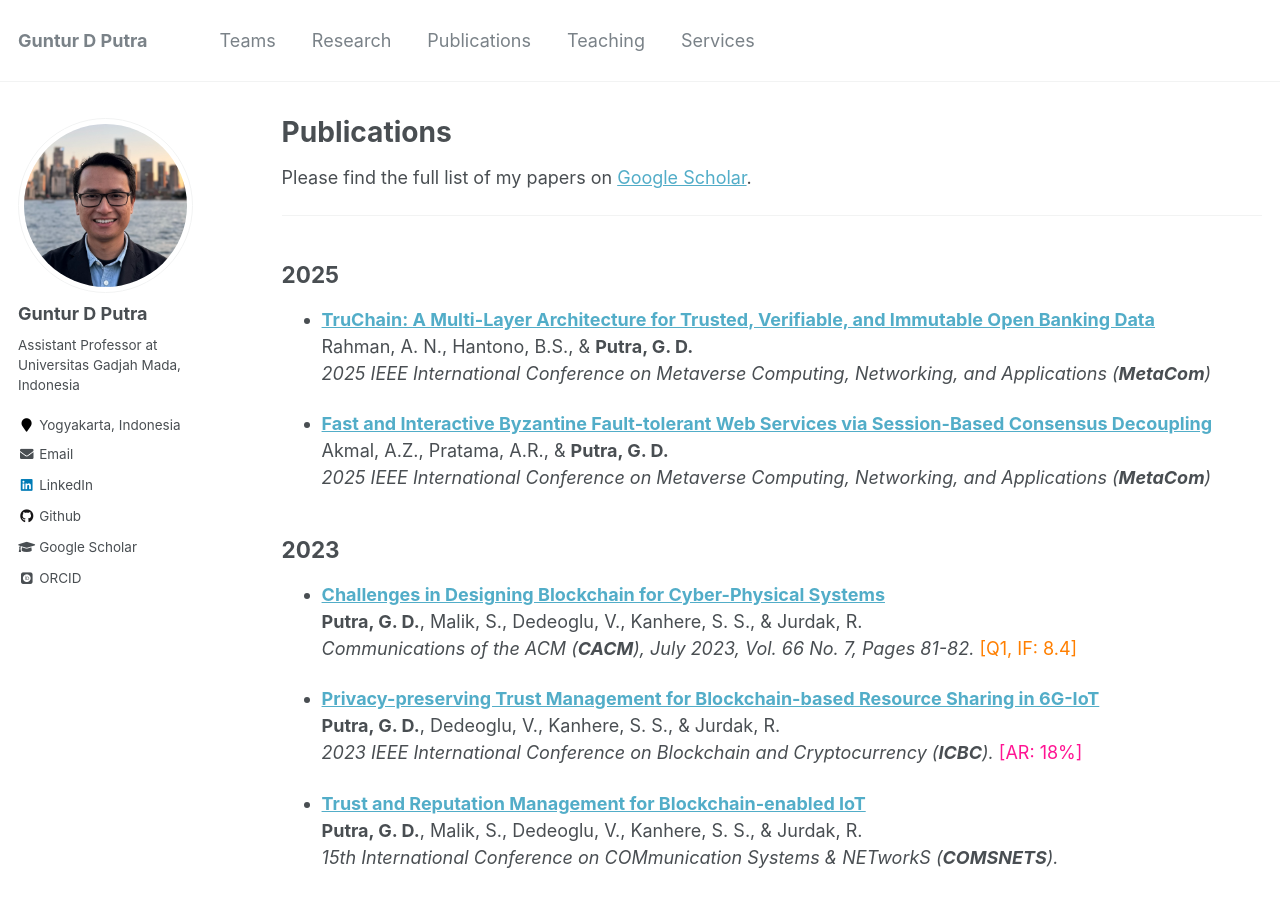
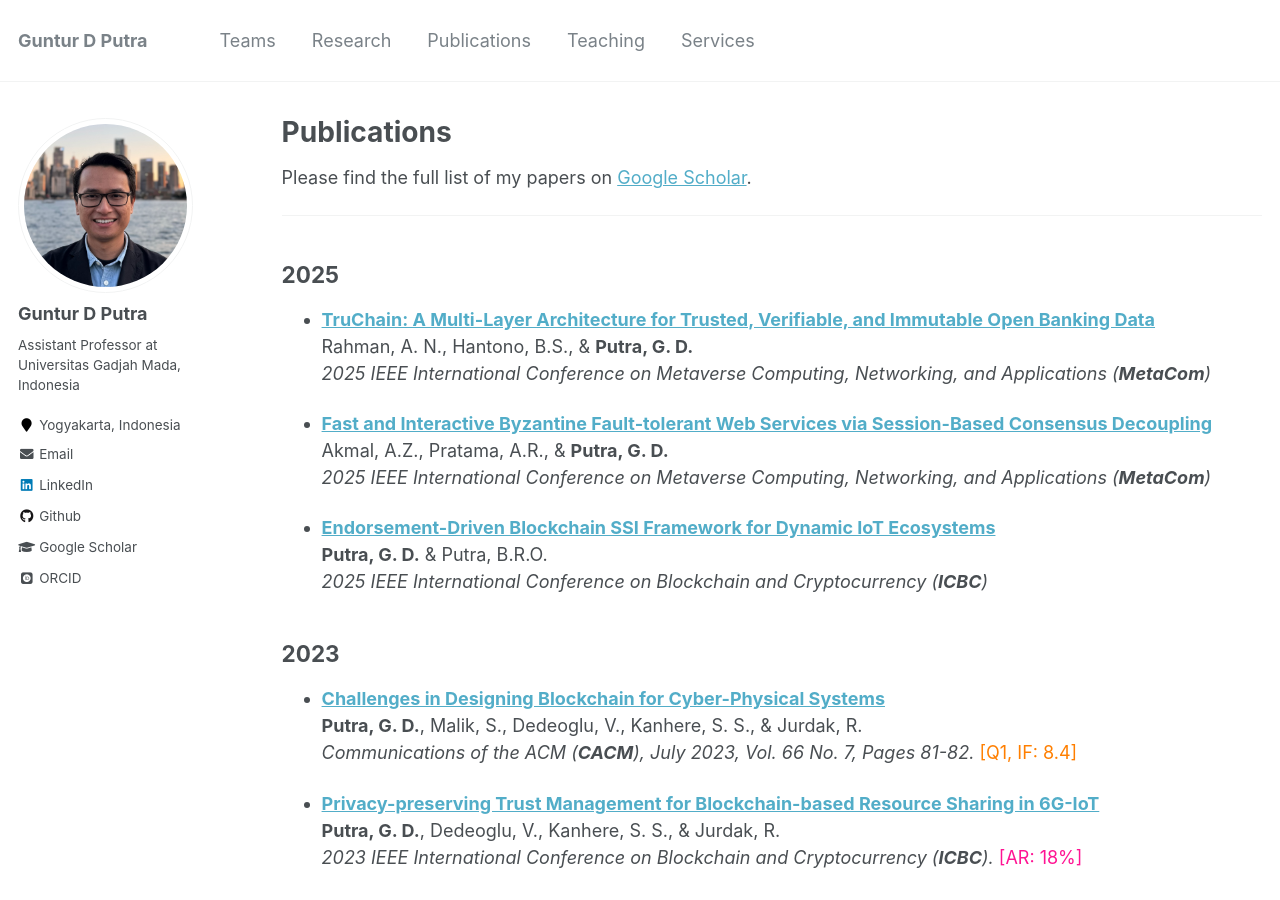
Before and after one commit to gdputra/gdputra.github.io, a Jekyll site: the page built from _pages/publications.md, in a window 1280 px wide and 900 px high. Built offline with Jekyll 4.4.1, drawn with Linux system fonts in a browser that asks for light colours; some web fonts are replaced.

Commit message:
Update publications.md (ICBC paper)

```diff
--- a/_pages/publications.md
+++ b/_pages/publications.md
@@ -22,6 +22,10 @@ Please find the full list of my papers on [Google Scholar](https://scholar.googl
 <br>Akmal, A.Z., Pratama, A.R., & <b>Putra, G. D.</b><br>
 <i>2025 IEEE International Conference on Metaverse Computing, Networking, and Applications (<b>MetaCom</b>)</i>
 
+- <b>[
+Endorsement-Driven Blockchain SSI Framework for Dynamic IoT Ecosystems](https://doi.org/10.48550/arXiv.2507.09859)</b>
+<br><b>Putra, G. D.</b> & Putra, B.R.O.<br>
+<i>2025 IEEE International Conference on Blockchain and Cryptocurrency (<b>ICBC</b>)</i>
 
 2023
 ----
```
